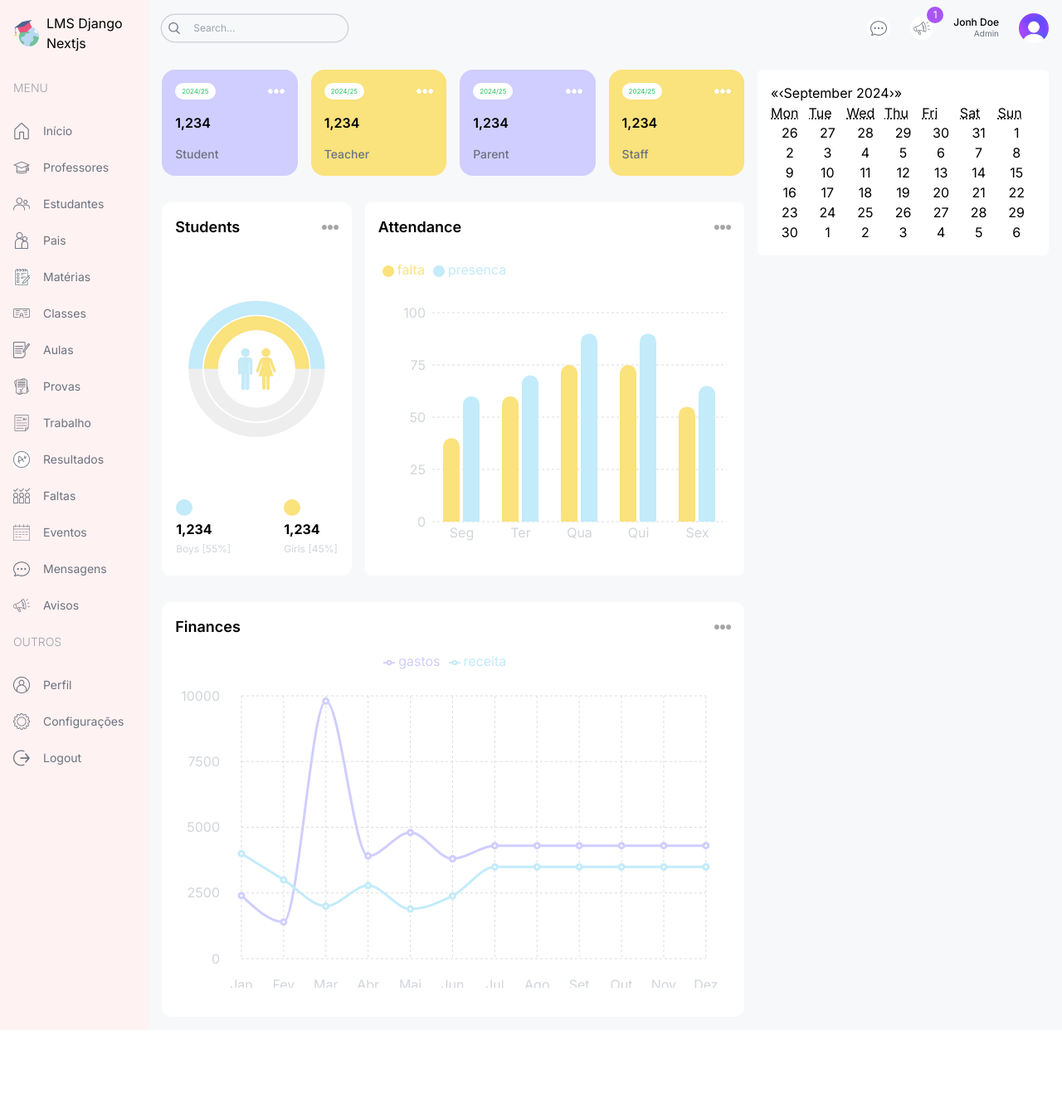
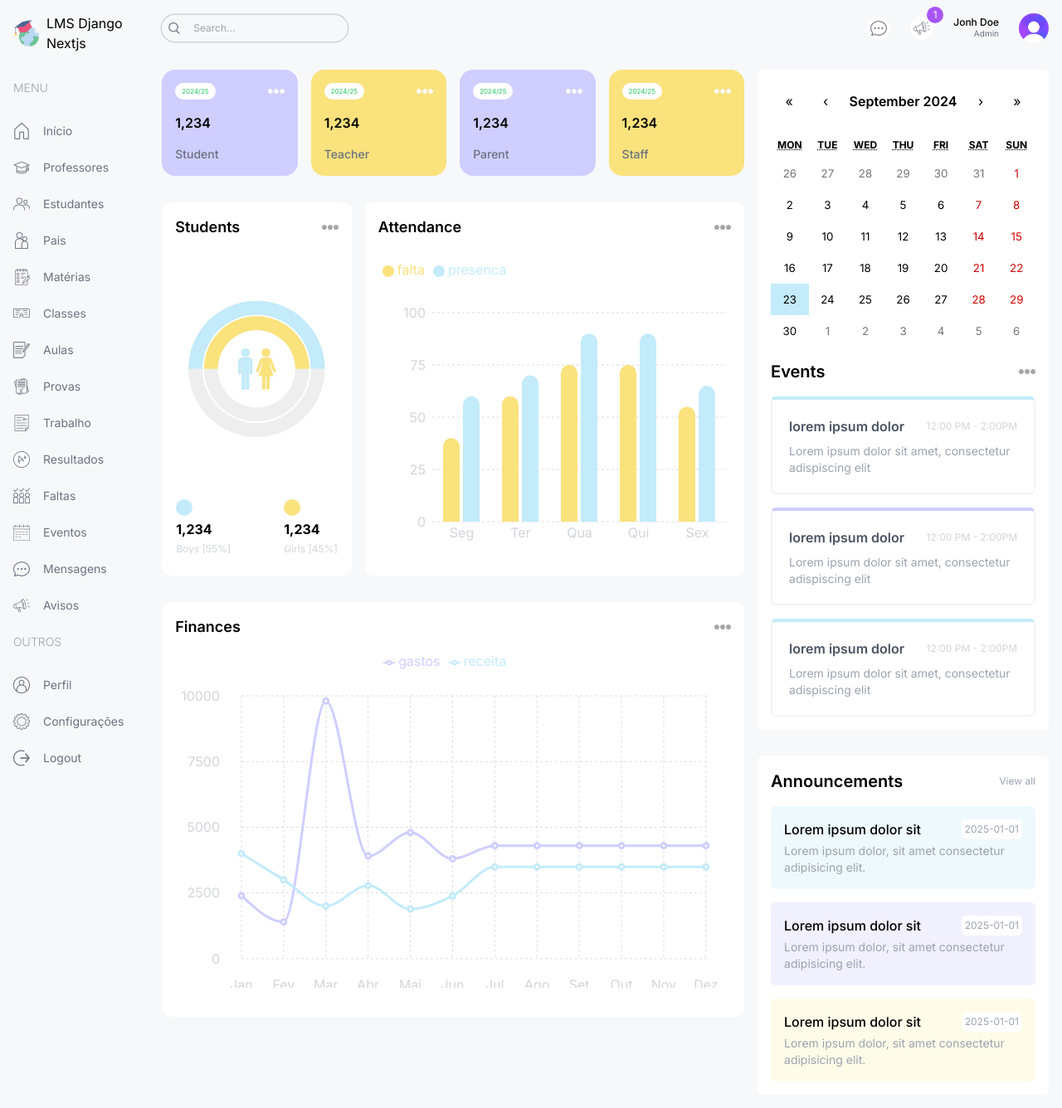
Before and after one commit to Giovanne-V1ctor/LMS-Nextjs-Django-, a Next.js app in the folder lms_escola/: page /dashboard/admin in a window 1280 px wide. Shown: the whole page at 83% size. Before the commit the page ends 1242 px from the top, so only its background shows below. Built offline with nearby package versions, Linux system fonts and the light colour scheme.

Commit message:
comittadno

```diff
--- a/lms_escola/src/app/dashboard/admin/page.tsx
+++ b/lms_escola/src/app/dashboard/admin/page.tsx
@@ -1,3 +1,4 @@
+import Announcements from "@/components/Announcements"
 import AttendanceChart from "@/components/AttendanceChart"
 import CountChart from "@/components/CountChart"
 import EventCalendar from "@/components/EventCalendar"
@@ -35,6 +36,7 @@
       {/* RIGHT */}
       <div className="w-full lg:w-1/3 flex flex-col gap-8">
         <EventCalendar/>
+        <Announcements/>
       </div>
     </div>
   )
--- a/lms_escola/src/app/dashboard/layout.tsx
+++ b/lms_escola/src/app/dashboard/layout.tsx
@@ -11,7 +11,7 @@
   }>) {
       return <div className="min-h-screen flex">
         {/* LEFT */}
-        <div className="w-[14%] md:w-[8%] lg:w-[16%] xl:w-[14%] min-w-[50px] bg-red-50 p-4">
+        <div className="w-[14%] md:w-[8%] lg:w-[16%] xl:w-[14%] min-w-[50px] bg-[#F7F8FA] p-4">
           <Link href="/" className="flex items-center justify-center lg:justify-start gap-2">
           <Image src="/logo.png" alt="logo" width={32} height={32} />
           <span className="hidden lg:block">LMS Django Nextjs</span>
--- a/lms_escola/src/app/globals.css
+++ b/lms_escola/src/app/globals.css
@@ -1,3 +1,20 @@
 @tailwind base;
 @tailwind components;
 @tailwind utilities;
+
+.react-calendar{
+    width: 100% !important;
+    border: none !important;
+    font-family: "Inter", sans-serif !important;
+}
+
+.react-calendar__navigation__label__labelText{
+    font-weight: 600;
+
+}
+
+.react-calendar__tile--active{
+    background-color: #c3ebfa !important;
+    color: black !important;
+
+}
--- /dev/null
+++ b/lms_escola/src/components/Announcements.tsx
@@ -0,0 +1,35 @@
+const Announcements = () => {
+  return (
+    <div className='bg-white p-4 rounded-md'>
+        <div className="flex items-center justify-between">
+            <h1 className="text-xl font-semibold">Announcements</h1>
+            <span className="text-xs text-gray-400">View all</span>
+        </div>
+        <div className="flex flex-col gap-4 mt-4">
+            <div className="bg-[#EDF9FD] rounded-md p-4">
+                <div className="flex items-center justify-between">
+                    <h2 className="font-medium">Lorem ipsum dolor sit</h2>
+                    <span className="text-xs text-gray-400 bg-white rounded-md px-1 py-1">2025-01-01</span>
+                </div>
+                <p className="text-sm text-gray-400 mt-1">Lorem ipsum dolor, sit amet consectetur adipisicing elit.</p>
+            </div>
+            <div className="bg-[#F1F0FF] rounded-md p-4">
+                <div className="flex items-center justify-between">
+                    <h2 className="font-medium">Lorem ipsum dolor sit</h2>
+                    <span className="text-xs text-gray-400 bg-white rounded-md px-1 py-1">2025-01-01</span>
+                </div>
+                <p className="text-sm text-gray-400 mt-1">Lorem ipsum dolor, sit amet consectetur adipisicing elit.</p>
+            </div>
+            <div className="bg-[#FEFCE8] rounded-md p-4">
+                <div className="flex items-center justify-between">
+                    <h2 className="font-medium">Lorem ipsum dolor sit</h2>
+                    <span className="text-xs text-gray-400 bg-white rounded-md px-1 py-1">2025-01-01</span>
+                </div>
+                <p className="text-sm text-gray-400 mt-1">Lorem ipsum dolor, sit amet consectetur adipisicing elit.</p>
+            </div>
+        </div>
+    </div>
+  )
+}
+
+export default Announcements
--- a/lms_escola/src/components/EventCalendar.tsx
+++ b/lms_escola/src/components/EventCalendar.tsx
@@ -1,16 +1,59 @@
 "use client"
 
+import { time } from "console";
+import Image from "next/image";
 import { useState } from "react";
 import Calendar from "react-calendar";
+import 'react-calendar/dist/Calendar.css';
 
 type ValuePiece = Date | null;
 
 type Value = ValuePiece | [ValuePiece, ValuePiece];
 
+/* TEMPORARY */
+const events = [
+    {
+        id: 1,
+        title: "lorem ipsum dolor",
+        time: "12:00 PM - 2:00PM",
+        description: "Lorem ipsum dolor sit amet, consectetur adispiscing elit",
+    },
+    {
+        id: 2,
+        title: "lorem ipsum dolor",
+        time: "12:00 PM - 2:00PM",
+        description: "Lorem ipsum dolor sit amet, consectetur adispiscing elit",
+    },
+    {
+        id: 3,
+        title: "lorem ipsum dolor",
+        time: "12:00 PM - 2:00PM",
+        description: "Lorem ipsum dolor sit amet, consectetur adispiscing elit",
+    },
+
+];
+
 const EventCalendar = () => {
     const [value, onChange] = useState<Value>(new Date());
   return (
-    <div className='bg-white p-4 rounded-md'> <Calendar onChange={onChange} value={value}/> </div>
+    <div className='bg-white p-4 rounded-md'>
+    <Calendar onChange={onChange} value={value}/>
+    <div className="flex items-center justify-between">
+        <h1 className="text-xl font-semibold my-4">Events</h1>
+        <Image src="/moreDark.png" alt="" width={20} height={20}/>
+    </div>
+    <div className="flex flex-col gap-4">
+        {events.map(event =>
+            <div className="p-5 rounded-md border-2 border-gray-100 border-t-4 odd:border-t-[#C3EBFA] even:border-t-[#CFCEFF]" key={event.id}>
+                <div className="flex items-center justify-between">
+                    <h1 className="font-semibold text-gray-600">{event.title}</h1>
+                    <span className="text-gray-300 text-xs">{event.time}</span>
+                </div>
+                <p className="mt-2 text-gray-400 text-sm">{event.description}</p>
+            </div>
+        )}
+    </div>
+    </div>
   )
 }
 
```
